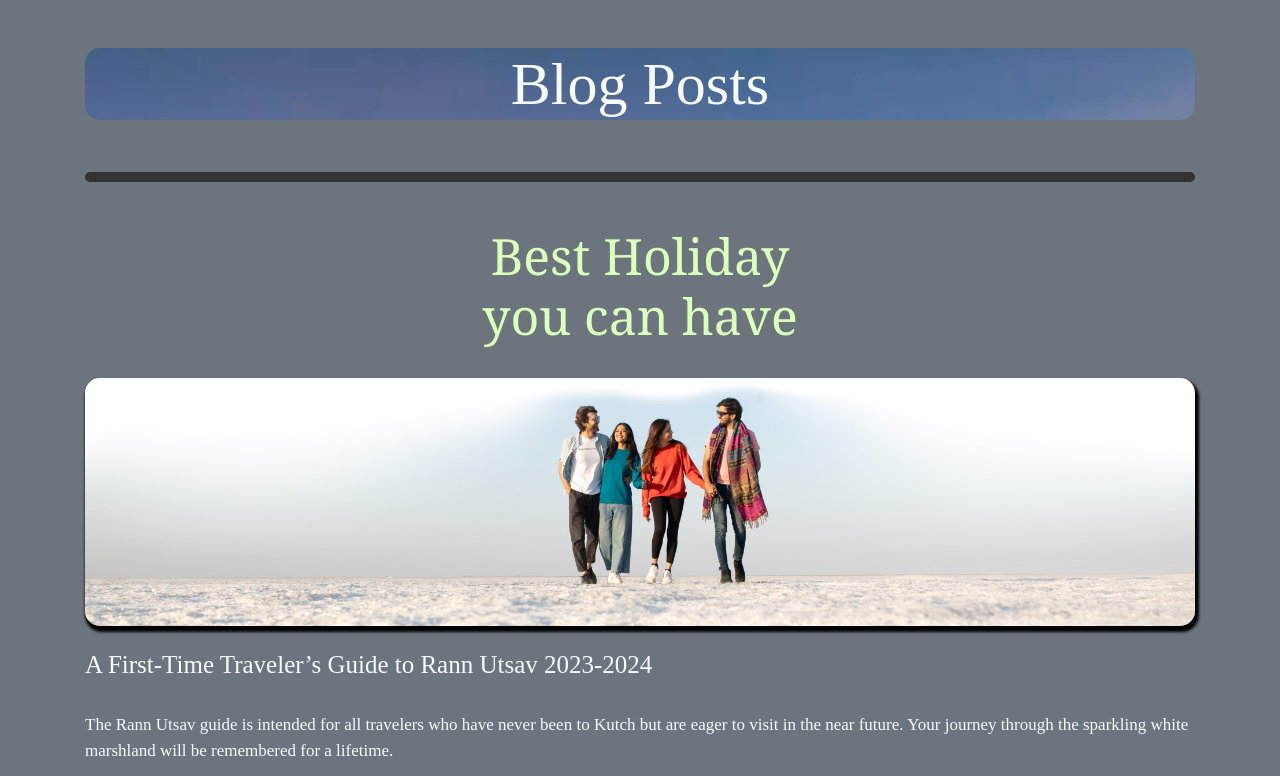
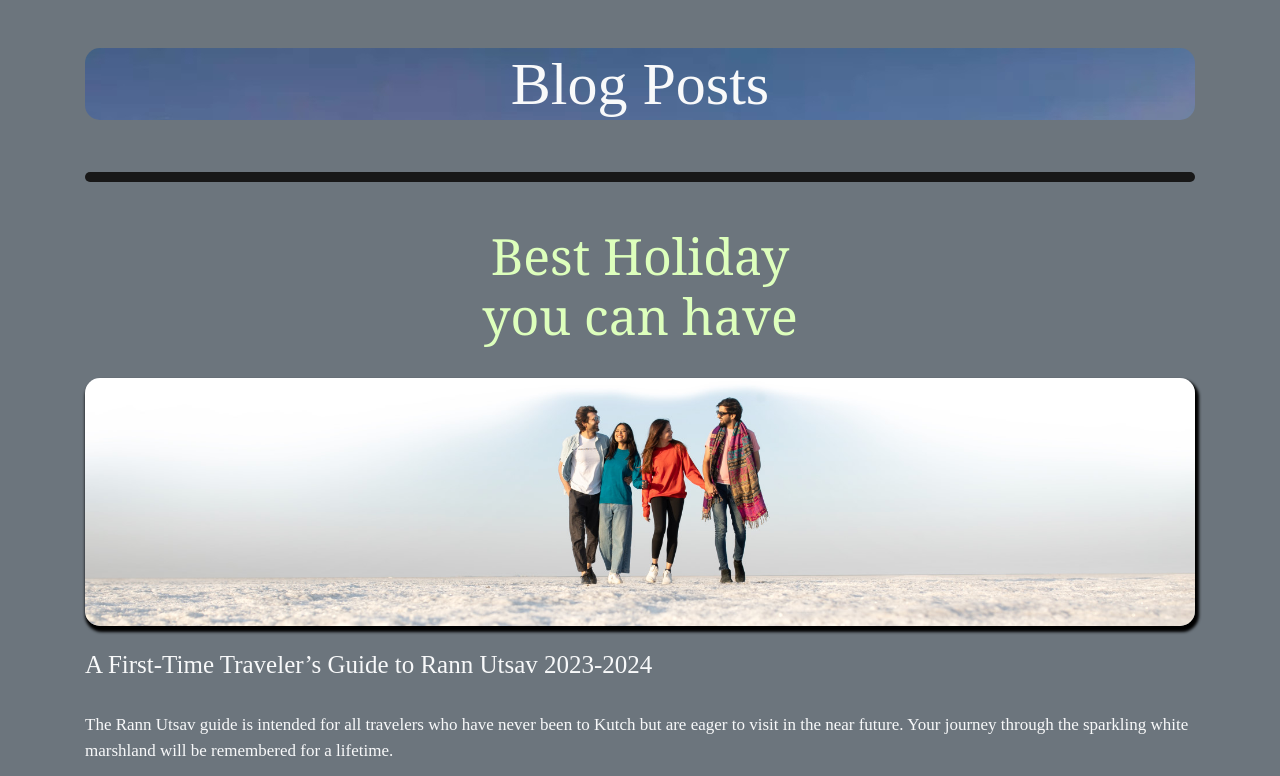
Before and after one commit to dronger3926/rwpd, a plain HTML site: page stock.html in a window 1280 px wide. Shown: the top 776 px of the page. Drawn offline with nearby package versions, Linux system fonts and the light colour scheme.

Commit message:
Update stock.html

```diff
--- a/stock.html
+++ b/stock.html
@@ -17,7 +17,7 @@
 
 hr {
     height: 10px;
-    background-color: #333;
+    background-color: #181818;
     border: none;
     margin: 20px 0;
     border-radius: 20px;
```
